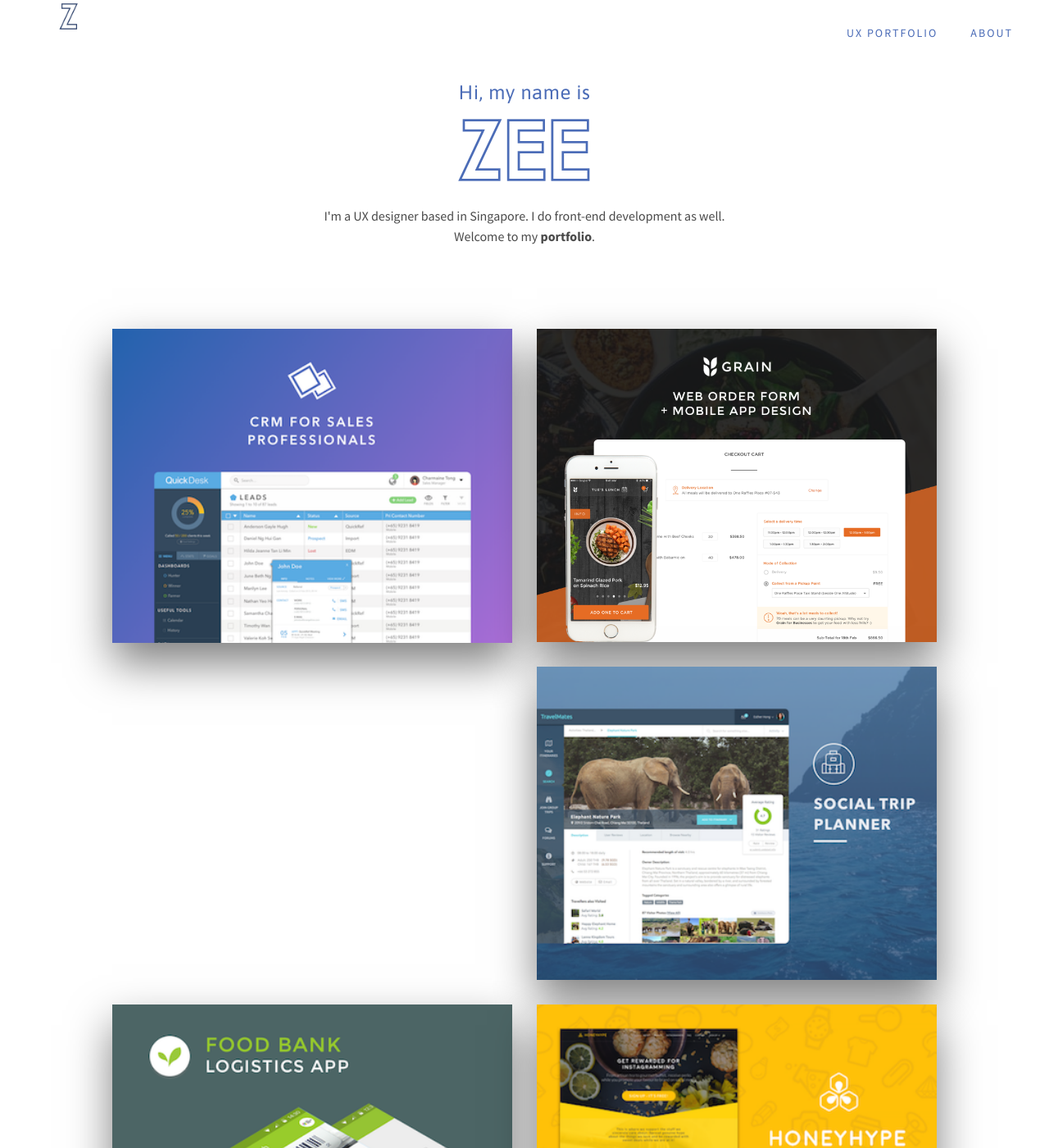
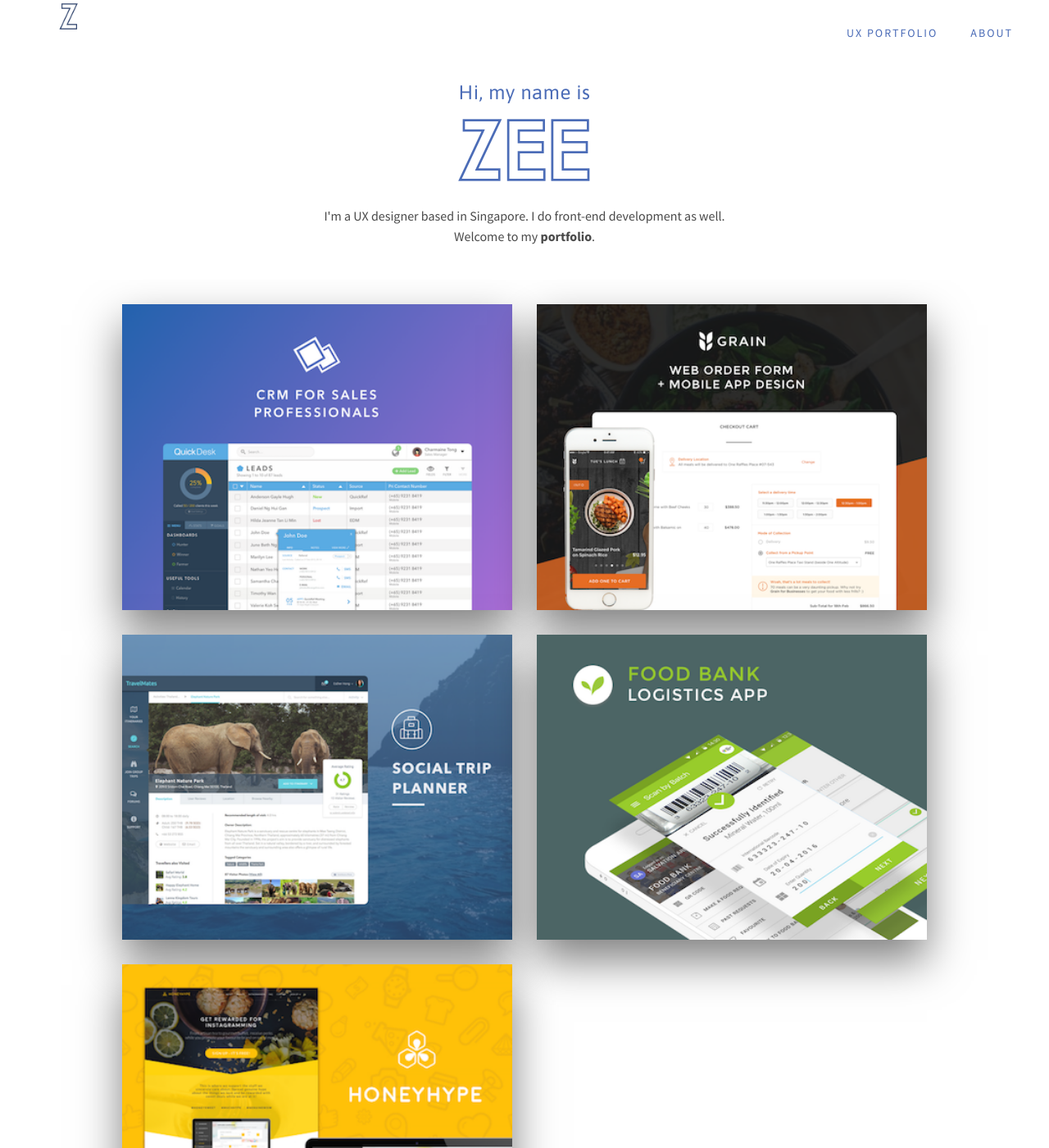
Before and after one commit to yzixuan/yzixuan.github.io, a Jekyll site: the page built from index.html, in a window 1280 px wide and 1400 px high. Shown: the whole window at 82% size. Built offline with Jekyll 4.4.1, drawn with Linux system fonts in a browser that asks for light colours; nearby versions of some CDN libraries.

Commit message:
resize thumbnail size of grain project

```diff
--- a/_includes/portfolio-showcase.html
+++ b/_includes/portfolio-showcase.html
@@ -1,6 +1,6 @@
 <div id="portfolio" class="section">
-  <div class="container">
-      <div class="col-md-10 col-md-offset-1 padding-extra-bottom">
+  <div class="container-fluid">
+      <div class="col-md-offset-1 col-md-10 padding-extra-bottom">
         {% for post in site.posts %}
           {% include portfolio-card.html %}
         {% endfor %}
--- a/_sass/_portfolio.scss
+++ b/_sass/_portfolio.scss
@@ -12,6 +12,7 @@
   position: relative;
   margin-top: 30px;
   box-shadow:0px 25px 50px rgba(0,0,0,.5);
+  max-width: 100%;
 
   &:hover p {
     opacity: 0.9;
```
Also changed, not shown: img/grain.png, 1 other file.
